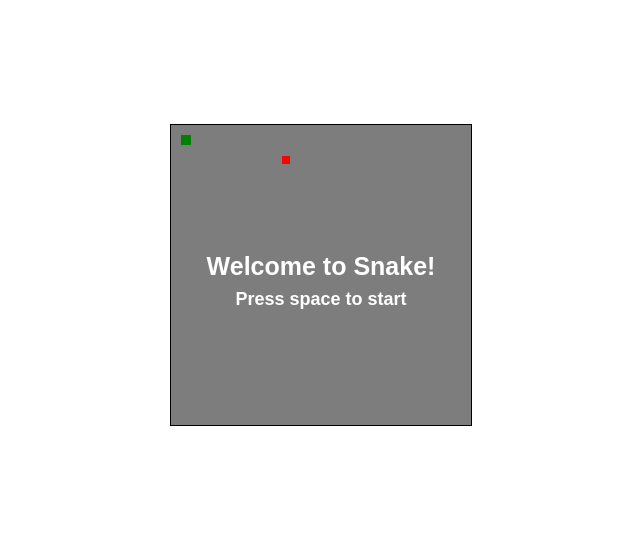
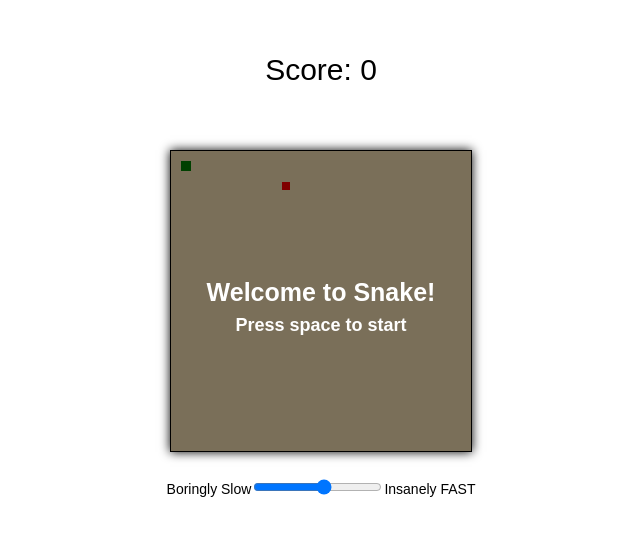
Before and after one commit to hfolcot/SnakeGame, a plain HTML site: page index.html in a window 1280 px wide. Shown: the part 133-668 px from the top of the page, without its empty margins (319-959 px from the left). Drawn offline with Linux system fonts and the light colour scheme; a web font is replaced by a local one.

Commit message:
added score display and adjustable speed

```diff
--- a/css/style.less
+++ b/css/style.less
@@ -1,13 +1,37 @@
+@import url('https://fonts.googleapis.com/css2?family=Odibee+Sans&display=swap');
+
 html {
     body {
-        display: flex;
+        display        : flex;
+        flex-direction : column;
         justify-content: center;
-        align-items: center;
-        height: 100vh;
-        overflow: hidden;
+        align-items    : center;
+        height         : 100vh;
+        overflow       : hidden;
+        font-size      : 30px;
+        font-family    : 'Odibee Sans', sans-serif;
+
+        .scoreContainer {
+            margin-bottom: 15px;
+        }
+
+        #pauseInfo {
+            margin-bottom: 25px;
+            font-size    : 20px;
+        }
+
         #game {
-            background-color: #fafafa;
-            border: 1px solid black;
+            background-color: wheat;
+            border          : 1px solid black;
+            box-shadow      : 0 0 10px black;
+        }
+
+        .speed-slider {
+            margin-top     : 25px;
+            display        : flex;
+            align-items    : flex-end;
+            justify-content: center;
+            font-size      : 14px;
         }
     }
 }
--- a/index.html
+++ b/index.html
@@ -1,5 +1,6 @@
 <!DOCTYPE html>
 <html lang="en">
+
 <head>
     <meta charset="UTF-8">
     <meta http-equiv="X-UA-Compatible" content="IE=edge">
@@ -7,8 +8,23 @@
     <link rel="stylesheet" href="css/style.css">
     <title>Snake</title>
 </head>
+
 <body>
+    <div class="scoreContainer">
+        Score:
+        <span id="score">
+
+        </span>
+    </div>
+    <div id="pauseInfo">Press P to pause</div>
+
     <canvas id="game"></canvas>
+
+    <div class="speed-slider">
+        Boringly Slow
+        <input type="range" min="0" max="9" id="speed">
+        Insanely FAST
+    </div>
     <script src="js/message.js"></script>
     <script src="js/food.js"></script>
     <script src="js/input.js"></script>
@@ -16,4 +32,5 @@
     <script src="js/game.js"></script>
     <script src="js/script.js"></script>
 </body>
+
 </html>
--- a/js/game.js
+++ b/js/game.js
@@ -12,48 +12,61 @@ class Game {
     constructor() {
         this.snake = new Snake(10, 10);
         this.food = new Food();
-        this.speed = 15;
+        this.speed = document.getElementById('speed').value;
         this.state = 0;
         this.frame = 0;
         this.points = 0;
+        document.getElementById('score').innerText = this.points;
         new InputHandler();
     }
-    init(){
+    init() {
         this.snake = new Snake(10, 10);
         this.food = new Food();
-        this.speed = 15;
+        this.speed = document.getElementById('speed').value;
         this.frame = 0;
         this.points = 0;
+        document.getElementById('score').innerText = this.points;
     }
     update(ctx, canvas) {
-        if(this.state == 0){
+        this.food.draw(ctx);
+        this.snake.draw(ctx);
+        if (this.state == 0) {
+            document.querySelector('.speed-slider').style.visibility = 'visible';
+            document.querySelector('#pauseInfo').style.visibility = 'hidden';
             ctx.fillStyle = 'rgba(0, 0, 0, 0.5)';
             ctx.fillRect(0, 0, canvas.height, canvas.width);
-            let startMessage = new Message(canvas.width/2, canvas.height/2, 'bold 25px Arial', "Welcome to Snake!", "white");
+            let startMessage = new Message(canvas.width / 2, canvas.height / 2, 'bold 25px Arial', "Welcome to Snake!", "white");
             startMessage.draw(ctx);
-            let startText = new Message(canvas.width/2, canvas.height/2 + 30, 'bold 18px Arial', "Press space to start", "white");
+            let startText = new Message(canvas.width / 2, canvas.height / 2 + 30, 'bold 18px Arial', "Press space to start", "white");
             startText.draw(ctx);
         }
         if (this.state === 1) {
+            document.querySelector('.speed-slider').style.visibility = 'hidden';
+            document.querySelector('#pauseInfo').style.visibility = 'visible';
+            document.querySelector('#pauseInfo').innerText = 'Press P to pause';
             this.snake.update(this, canvas);
         }
-        this.food.draw(ctx);
-        this.snake.draw(ctx);
-        if(this.state === 2){
+        if (this.state === 2) {
+            document.querySelector('#pauseInfo').innerText = 'Press P again to continue';
             ctx.fillStyle = 'rgba(0, 0, 0, 0.5)';
             ctx.fillRect(0, 0, canvas.height, canvas.width);
-            let pauseText = new Message(canvas.width/2, canvas.height/2, 'bold 25px Arial', "Paused", "white");
+            let pauseText = new Message(canvas.width / 2, canvas.height / 2, 'bold 25px Arial', "Paused", "white");
             pauseText.draw(ctx);
         }
-        if(this.state === 3){
+        if (this.state === 3) {
+            document.querySelector('.speed-slider').style.visibility = 'visible';
+            document.querySelector('#pauseInfo').style.visibility = 'hidden';
             ctx.fillStyle = 'rgba(0, 0, 0, 0.5)';
             ctx.fillRect(0, 0, canvas.height, canvas.width);
-            let gameOverMessage = new Message(canvas.width/2, canvas.height/2, 'bold 25px Arial', "Game Over", "white");
+            let gameOverMessage = new Message(canvas.width / 2, canvas.height / 2, 'bold 25px Arial', "Game Over", "white");
             gameOverMessage.draw(ctx);
-            let scoreText = new Message(canvas.width/2, canvas.height/2 + 30, 'bold 18px Arial', "Your Score: " + game.points, "white");
+            let scoreText = new Message(canvas.width / 2, canvas.height / 2 + 30, 'bold 18px Arial', "Your Score: " + game.points, "white");
             scoreText.draw(ctx);
-            let restartText = new Message(canvas.width/2, canvas.height/2 + 60, 'bold 18px Arial', "Press space to restart", "white");
+            let restartText = new Message(canvas.width / 2, canvas.height / 2 + 60, 'bold 18px Arial', "Press space to restart", "white");
             restartText.draw(ctx);
+        }
+        if (this.score % 1 === 0) {
+            this.speed += 5;
         }
 
     }
--- a/js/snake.js
+++ b/js/snake.js
@@ -11,7 +11,7 @@ class Snake {
 
     update(game, canvas) {
 
-        if (game.frame % Math.floor(100 / game.speed) === 0) {
+        if (game.frame % (10 - game.speed) === 0) {
             switch (this.direction) {
                 case 'r':
                     this.x += 10;
@@ -46,6 +46,7 @@ class Snake {
             game.food.update(game);
             game.points++;
             this.length++;
+            document.getElementById('score').innerText = game.points;
         }
     }
     draw(ctx) {
```
Also changed, not shown: css/style.css.
